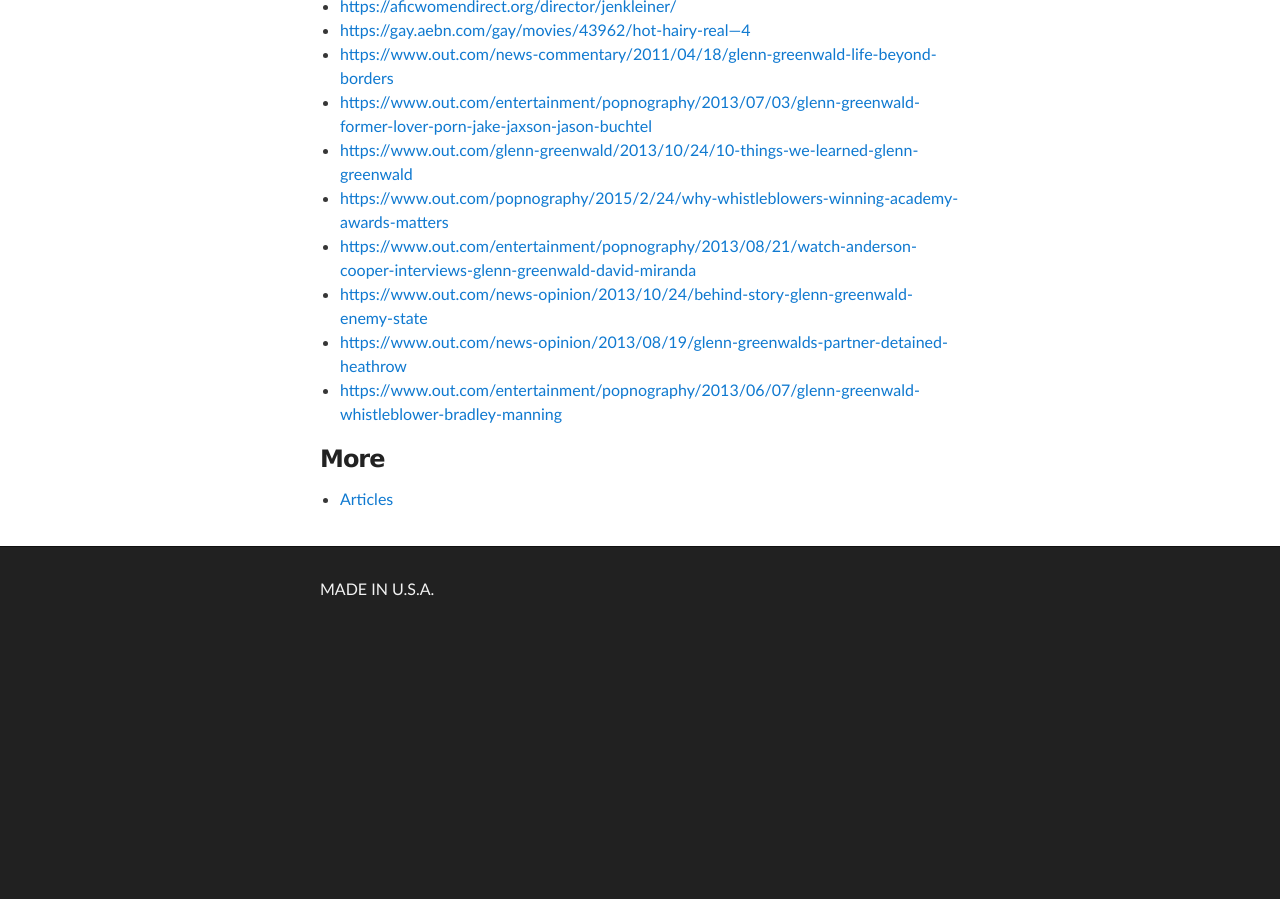
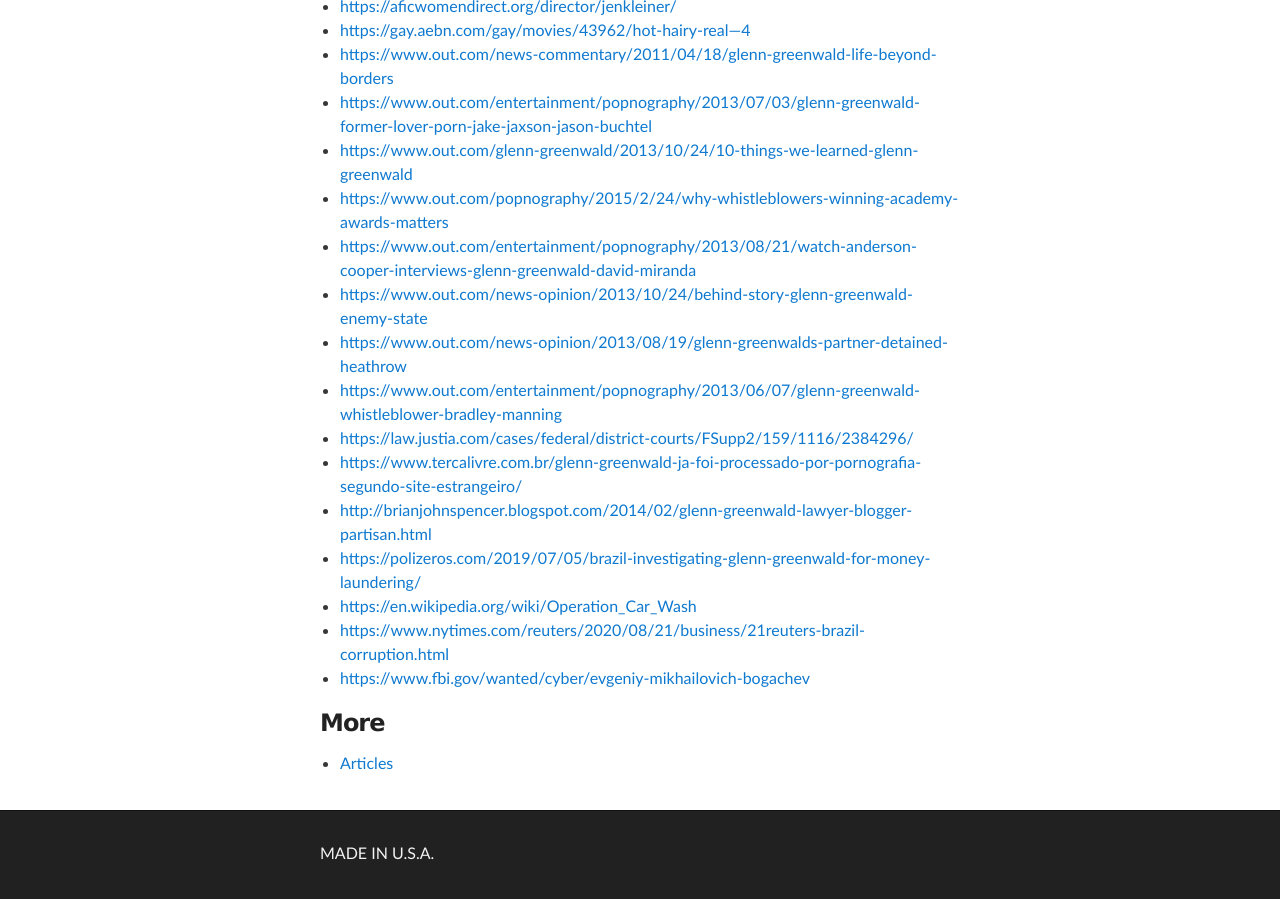
Before and after one commit to masternotions/masternotions.github.io, a Jekyll site: the page built from index.md, in a window 1280 px wide and 900 px high, scrolled down 975 px. Built offline with Jekyll 4.4.1, drawn with Linux system fonts in a browser that asks for light colours; before the commit the page ends 1611 px from its top, so only the background shows below that; part of the change alters nothing that is shown.

Commit message:
Update index.md

```diff
--- a/index.md
+++ b/index.md
@@ -39,6 +39,13 @@ layout: home
 - [https://www.out.com/news-opinion/2013/10/24/behind-story-glenn-greenwald-enemy-state]()
 - [https://www.out.com/news-opinion/2013/08/19/glenn-greenwalds-partner-detained-heathrow]()
 - [https://www.out.com/entertainment/popnography/2013/06/07/glenn-greenwald-whistleblower-bradley-manning]()
+- [https://law.justia.com/cases/federal/district-courts/FSupp2/159/1116/2384296/]()
+- [https://www.tercalivre.com.br/glenn-greenwald-ja-foi-processado-por-pornografia-segundo-site-estrangeiro/]()
+- [http://brianjohnspencer.blogspot.com/2014/02/glenn-greenwald-lawyer-blogger-partisan.html]()
+- [https://polizeros.com/2019/07/05/brazil-investigating-glenn-greenwald-for-money-laundering/]()
+- [https://en.wikipedia.org/wiki/Operation_Car_Wash]()
+- [https://www.nytimes.com/reuters/2020/08/21/business/21reuters-brazil-corruption.html]()
+- [https://www.fbi.gov/wanted/cyber/evgeniy-mikhailovich-bogachev]()
 
 ### More
 
```
